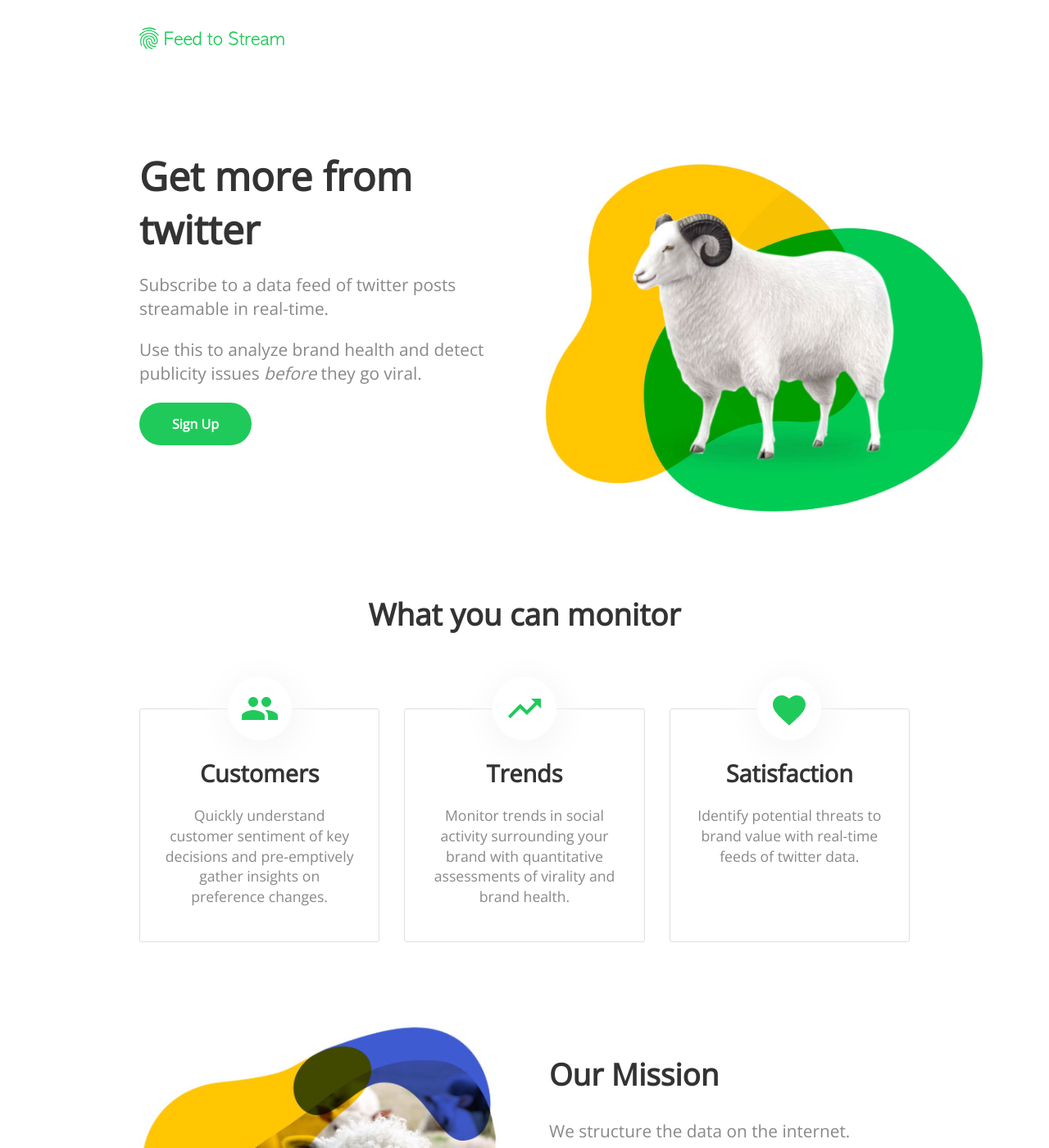
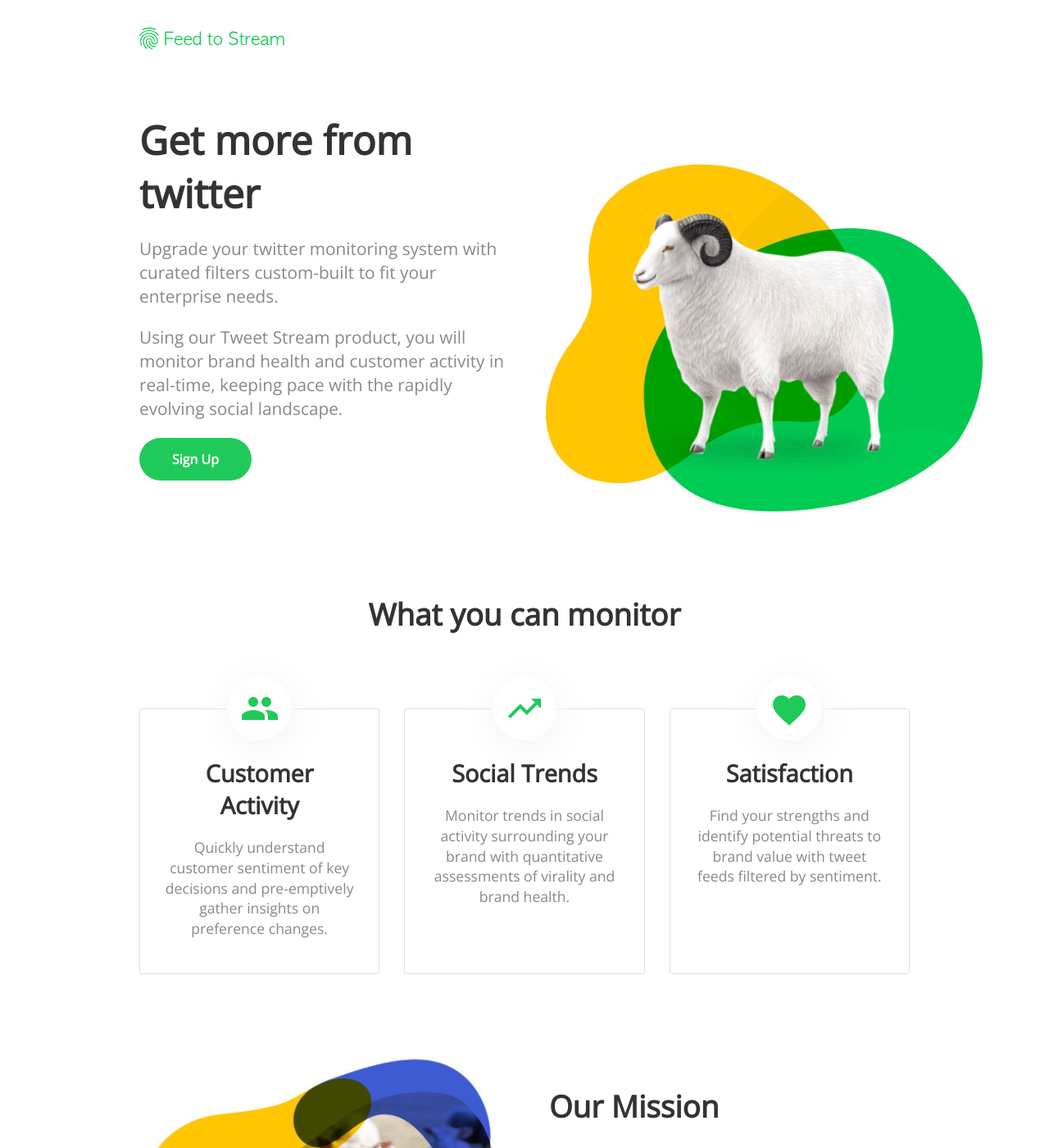
Before and after one commit to kyduff/faroe, a Jekyll site: the page built from index.html, in a window 1280 px wide and 1400 px high. Shown: the whole window at 82% size. Built offline with Jekyll 4.4.1, drawn with Linux system fonts in a browser that asks for light colours; nearby versions of some CDN libraries.

Commit message:
Refine content for more professionality.

```diff
--- a/index.html
+++ b/index.html
@@ -7,8 +7,8 @@
 		<div class="column">
 			<div>
 				<h1 class="editable">Get more from twitter</h1>
-				<p class="editable">Subscribe to a data feed of twitter posts streamable in real-time.</p>
-				<p class="editable">Use this to analyze brand health and detect publicity issues <i>before</i> they go viral.</p>
+				<p class="editable">Upgrade your twitter monitoring system with curated filters custom-built to fit your enterprise needs.</p>
+				<p class="editable">Using our Tweet Stream product, you will monitor brand health and customer activity in real-time, keeping pace with the rapidly evolving social landscape.</p>
 				<div class="button">
 					<a href="#email">Sign Up</a>
 				</div>
@@ -26,20 +26,20 @@
 	<ul class="thirds">
 		<li>
 			<div class="image">{% include icons/site.html icon="population" %}</div>
-			<h3 class="editable">Customers</h3>
+			<h3 class="editable">Customer Activity</h3>
 			<p class="editable">Quickly understand customer sentiment of key decisions and pre-emptively gather insights on preference changes.</p>
 		</li>
 
 		<li>
 			<div class="image">{% include icons/site.html icon="economy" %}</div>
-			<h3 class="editable">Trends</h3>
+			<h3 class="editable">Social Trends</h3>
 			<p class="editable">Monitor trends in social activity surrounding your brand with quantitative assessments of virality and brand health.</p>
 		</li>
 
 		<li>
 			<div class="image">{% include icons/site.html icon="conditions" %}</div>
 			<h3 class="editable">Satisfaction</h3>
-			<p class="editable">Identify potential threats to brand value with real-time feeds of twitter data.</p>
+			<p class="editable">Find your strengths and identify potential threats to brand value with tweet feeds filtered by sentiment.</p>
 		</li>
 	</ul>
 </div>
```
